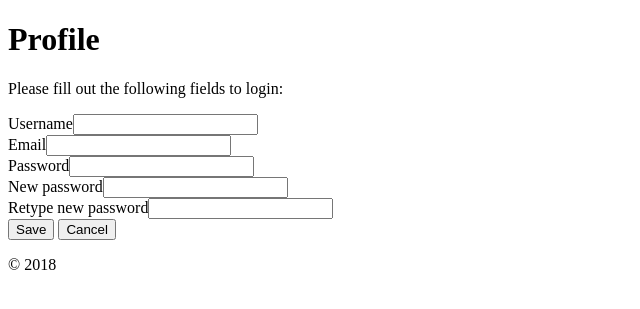
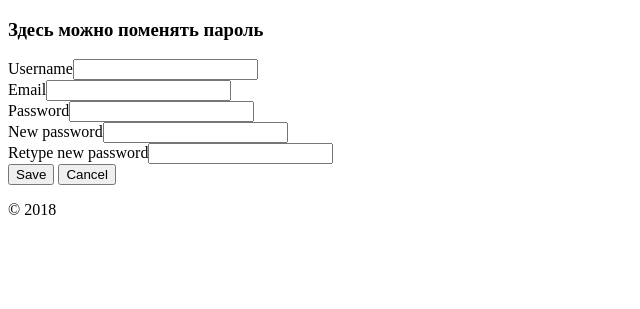
Before and after one commit to rzharkov/somedb, a Yii app: template backend/views/site/profile.php in a window 1280 px wide. Shown: the top 309 px of the page, without its empty margins (0-640 px from the left). Run offline with PHP 8.4 and a stand-in for Yii, Linux system fonts and the light colour scheme; the template is opened without the code that fills it, so the values that code supplies are empty; form fields are guessed from the names that the template uses; some libraries are stand-ins or nearby versions.

Commit message:
Тест

```diff
--- a/backend/views/site/profile.php
+++ b/backend/views/site/profile.php
@@ -12,9 +12,7 @@ $this->title = 'Profile';
 $this->params[ 'breadcrumbs' ][] = $this->title;
 ?>
 <div class="site-profile">
-    <h1><?= Html::encode( $this->title ) ?></h1>
-
-    <p>Please fill out the following fields to login:</p>
+    <h3><?= Html::encode( 'Здесь можно поменять пароль' ) ?></h3>
 
     <div class="row">
         <div class="col-lg-5">
```
